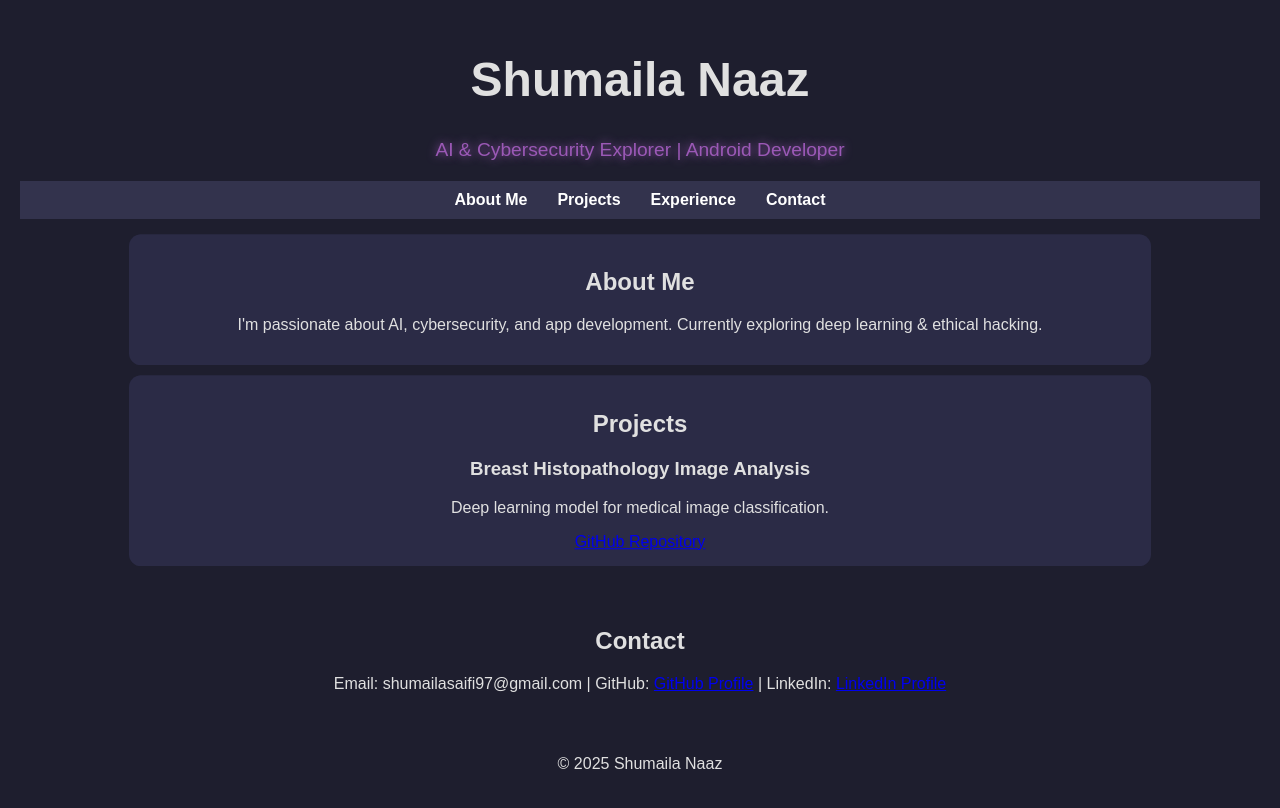
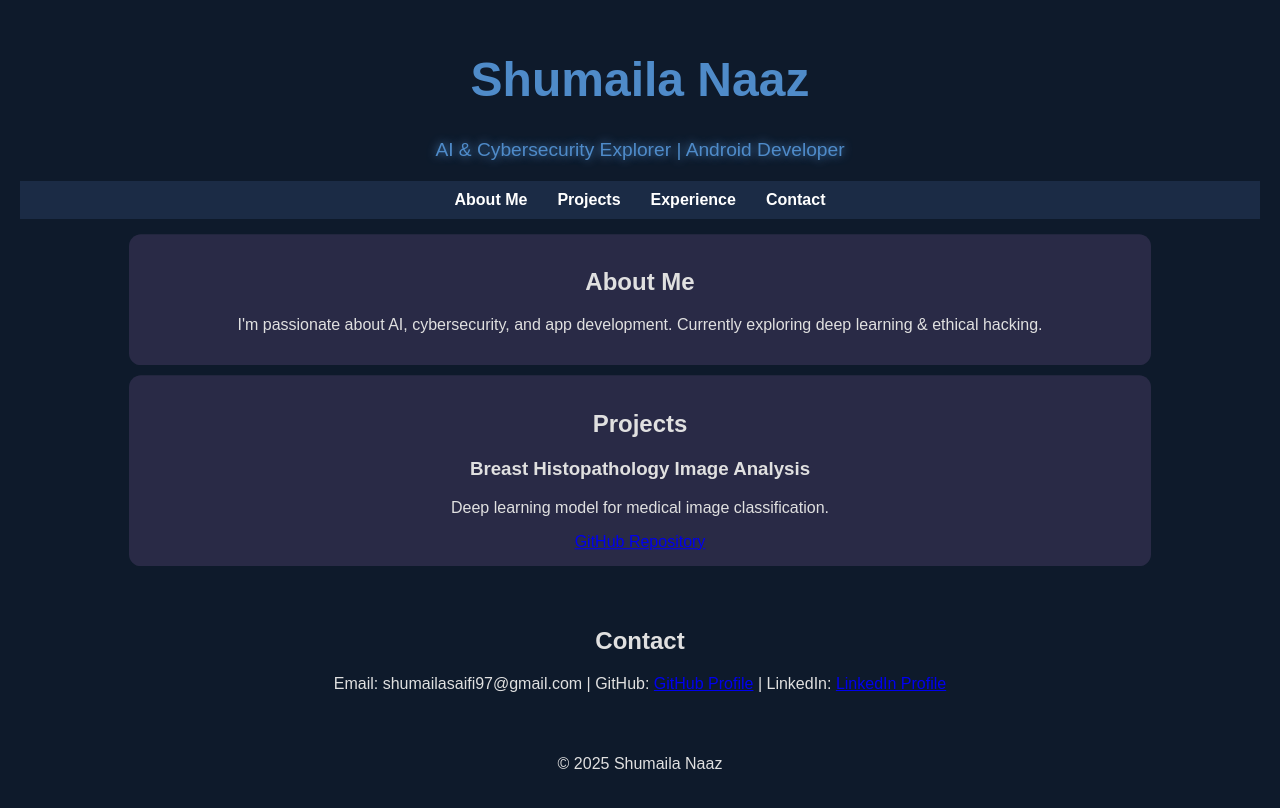
Before and after one commit to shumailasaifi/portfolio-website, a plain HTML site: page index.html in a window 1280 px wide. Drawn offline with Linux system fonts and the light colour scheme.

Commit message:
Update style.css

```diff
--- a/style.css
+++ b/style.css
@@ -1,5 +1,5 @@
 body {
-    background-color: #1e1e2e;
+    background-color: #0e1a2b;
     color: #e0e0e0;
     font-family: 'Poppins', sans-serif;
     margin: 0;
@@ -14,12 +14,13 @@ body {
 header h1 {
     font-size: 3rem;
     animation: fadeIn 2s ease-in-out;
+    color: #4f8bc9;
 }
 
 .glow-text {
     font-size: 1.2rem;
-    color: #9b59b6;
-    text-shadow: 0px 0px 10px #9b59b6;
+    color: #4f8bc9;
+    text-shadow: 0px 0px 10px #4f8bc9;
 }
 
 nav ul {
@@ -27,7 +28,7 @@ nav ul {
     justify-content: center;
     list-style: none;
     padding: 10px;
-    background-color: #33334d;
+    background-color: #1b2b45;
 }
 
 nav ul li {
```
